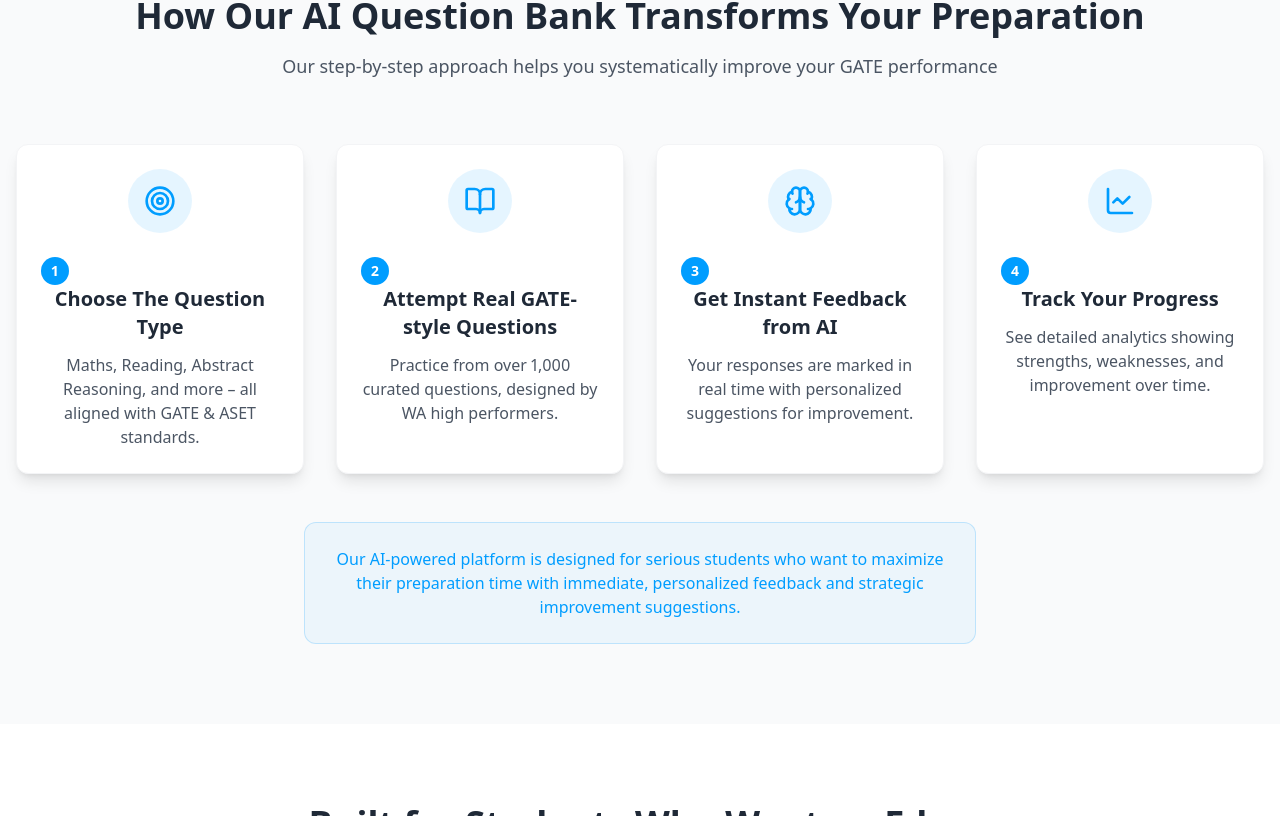
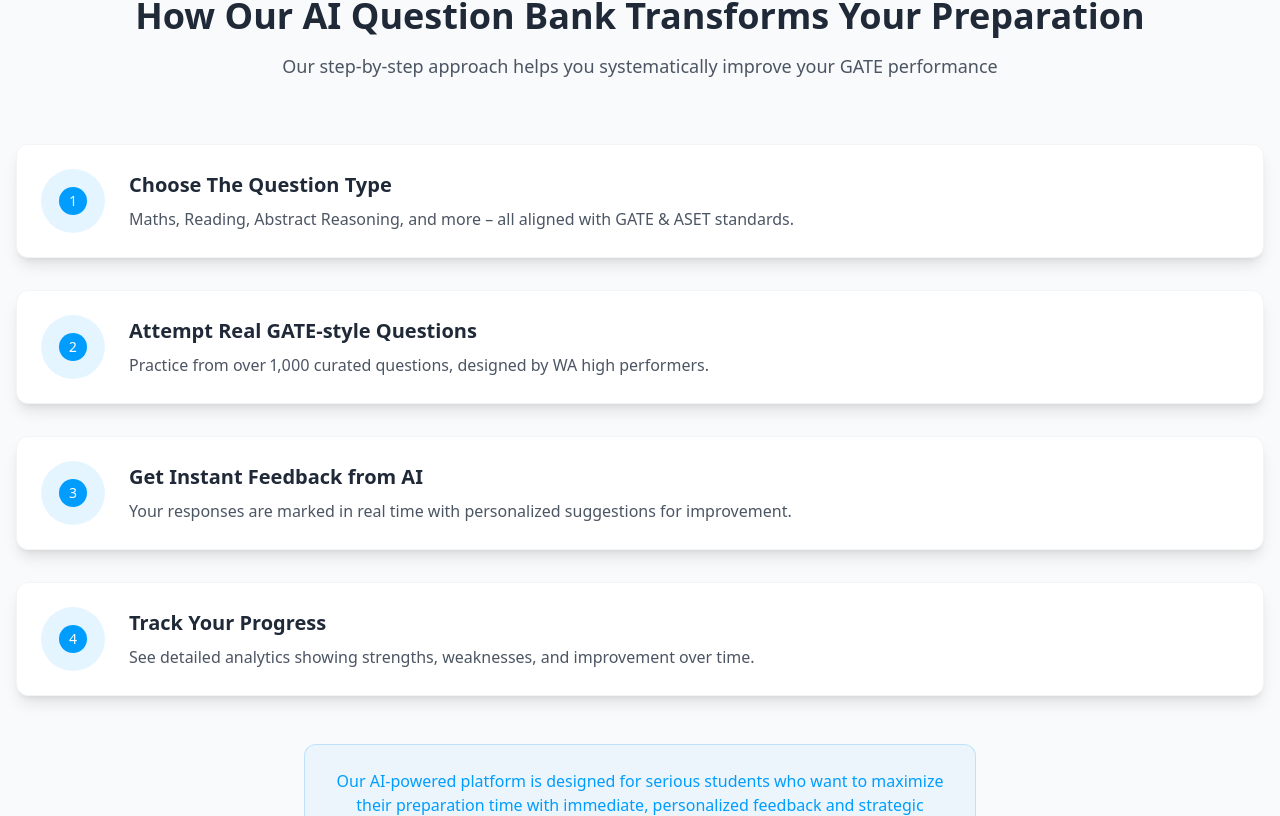
Before and after one commit to metaphexx/gate-ai-prepwise, a React (Vite) app: page / in a window 1280 px wide. Shown: the part 704-1520 px from the top of the page. Built offline with nearby package versions, Linux system fonts and the light colour scheme.

Commit message:
Fix: Display numbers inline
Update the component to display the numbers inline with the text.

```diff
--- a/src/components/landing/how-it-works.tsx
+++ b/src/components/landing/how-it-works.tsx
@@ -38,24 +38,29 @@ const HowItWorks = () => {
           </p>
         </div>
 
-        <div className="grid grid-cols-1 md:grid-cols-2 lg:grid-cols-4 gap-8">
+        <div className="grid grid-cols-1 gap-8">
           {steps.map((step, index) => (
             <div
               key={index}
               className="bg-white rounded-xl p-6 shadow-lg border border-gray-100 transform transition-all duration-300 hover:shadow-xl hover:-translate-y-1"
             >
-              <div className="w-16 h-16 bg-everest-blue/10 rounded-full flex items-center justify-center mb-6 mx-auto">
-                <step.icon className="w-8 h-8 text-everest-blue" />
+              <div className="flex items-center">
+                <div className="mr-6">
+                  <div className="w-16 h-16 bg-everest-blue/10 rounded-full flex items-center justify-center">
+                    <span className="inline-block bg-everest-blue text-white w-7 h-7 rounded-full text-sm flex items-center justify-center">
+                      {index + 1}
+                    </span>
+                  </div>
+                </div>
+                <div>
+                  <h3 className="text-xl font-semibold mb-2 text-gray-800">
+                    {step.title}
+                  </h3>
+                  <p className="text-gray-600">
+                    {step.description}
+                  </p>
+                </div>
               </div>
-              <h3 className="text-xl font-semibold mb-3 text-center text-gray-800">
-                <span className="inline-block bg-everest-blue text-white w-7 h-7 rounded-full text-sm flex items-center justify-center mr-2">
-                  {index + 1}
-                </span>
-                {step.title}
-              </h3>
-              <p className="text-gray-600 text-center">
-                {step.description}
-              </p>
             </div>
           ))}
         </div>
```
